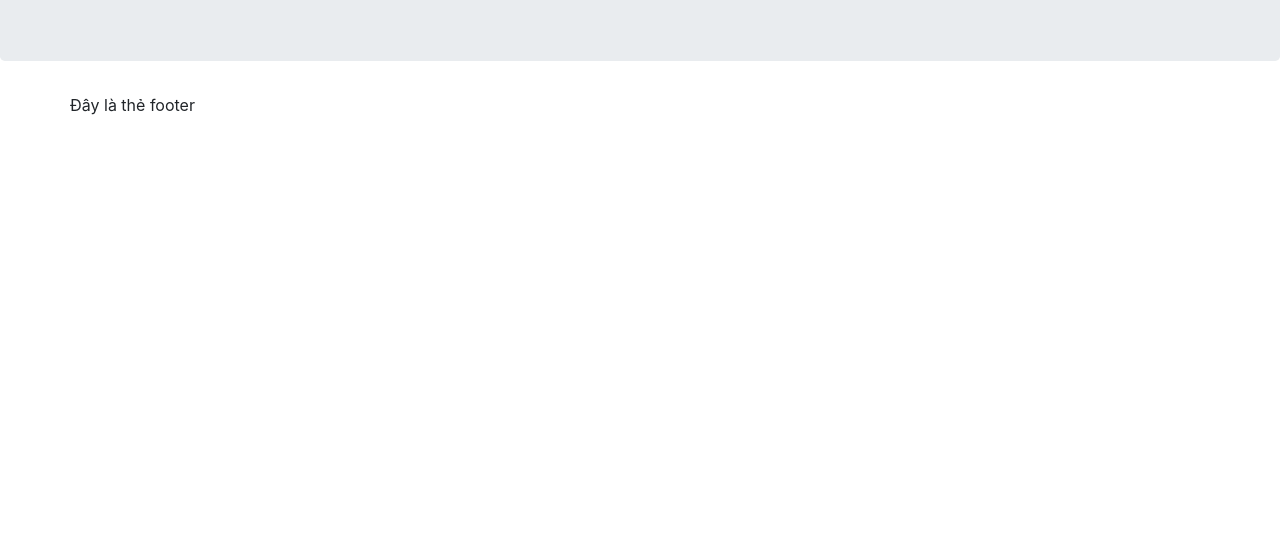
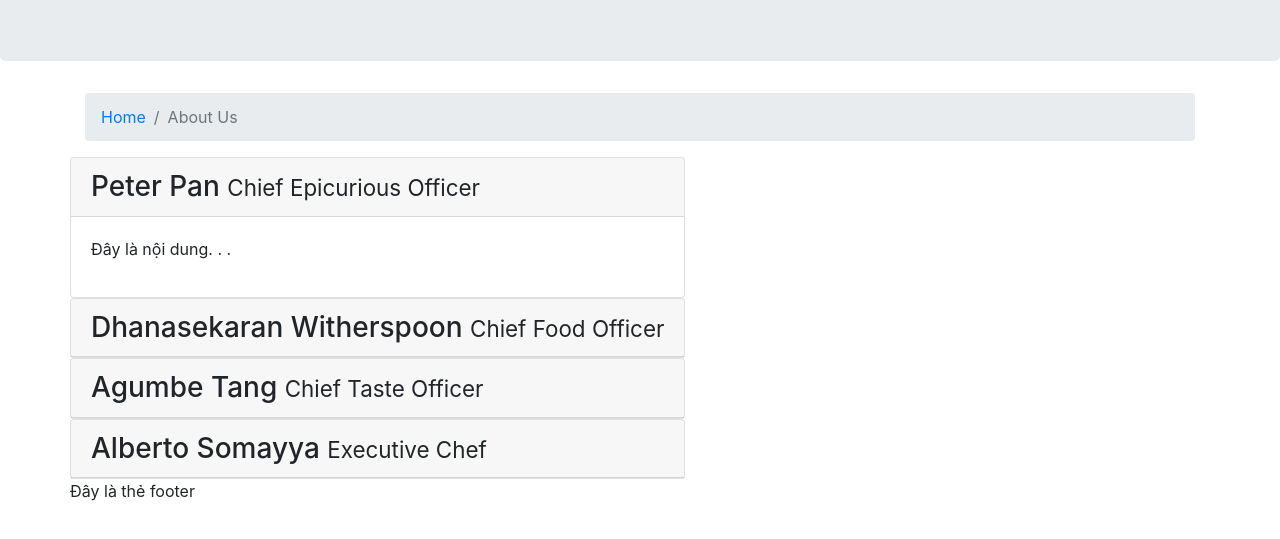
Before and after one commit to Don-No/conFusion, a website: page index.html in a window 1280 px wide. Shown: the part 91-630 px from the top of the page. Drawn offline with nearby package versions, Linux system fonts and the light colour scheme.

```diff
--- a/index.html
+++ b/index.html
@@ -43,6 +43,77 @@
             </div>
         </div>
     </header>
+    <section>
+        <div class="container">
+            <div>
+                <ol class="col-12 breadcrumb">
+                    <li class="breadcrumb-item"><a href="./index.html">Home</a></li>
+                    <li class="breadcrumb-item active">About Us</li>
+                </ol>
+            </div>
+            <div class="row row-content">
+                <div class="rol-12">
+                    <div id="accordion">
+                        <div class="card">
+                            <div class="card-header" role="tab" id="peterhead">
+                                <h3 class="mb-0">
+                                    <a data-toggle="collapse" data-target="#peter">
+                                        Peter Pan <small>Chief Epicurious Officer</small>
+                                    </a>
+                                </h3>
+                            </div>
+                            <div class="collapse show" id="peter" data-parent="#accordion">
+                                <div class="card-body">
+                                    <p class="d-none d-sm-block">Đây là nội dung. . .</p>
+                                </div>
+                            </div>
+                        </div>
+                        <div class="card">
+                            <div class="card-header" role="tab" id="dannyhead">
+                                <h3 class="mb-0">
+                                    <a class="collapsed" data-toggle="collapse" data-target="#danny">
+                                        Dhanasekaran Witherspoon <small>Chief Food Officer</small>
+                                    </a>
+                                </h3>
+                            </div>
+                            <div class="collapse" id="danny" data-parent="#accordion">
+                                <div class="card-body">
+                                    <p class="d-none d-sm-block">. Dhanasekaran Witherspoon .</em></p>
+                                </div>
+                            </div>
+                        </div>
+                        <div class="card">
+                            <div class="card-header" role="tab" id="agumbehead">
+                                <h3 class="mb-0">
+                                    <a class="collapsed" data-toggle="collapse" data-target="#agumbe">
+                                        Agumbe Tang <small>Chief Taste Officer</small>
+                                    </a>
+                                </h3>
+                            </div>
+                            <div class="collapse" id="agumbe" data-parent="#accordion">
+                                <div class="card-body">
+                                    <p class="d-none d-sm-block">. Agumbe Tang .</p>
+                                </div>
+                            </div>
+                        </div>
+                        <div class="card">
+                            <div class="card-header" role="tab" id="albertohead">
+                                <h3 class="mb-0">
+                                    <a class="collapsed" data-toggle="collapse" data-target="#alberto">
+                                        Alberto Somayya <small>Executive Chef</small>
+                                    </a>
+                                </h3>
+                            </div>
+                            <div class="collapse" id="alberto" data-parent="#accordion">
+                                <div class="card-body">
+                                    <p class="d-none d-sm-block">. Alberto Somayya .</em></p>
+                                </div>
+                            </div>
+                        </div>
+
+
+                    </div>
+
     <footer>
         <div class="container">
             <div class="row">
```
